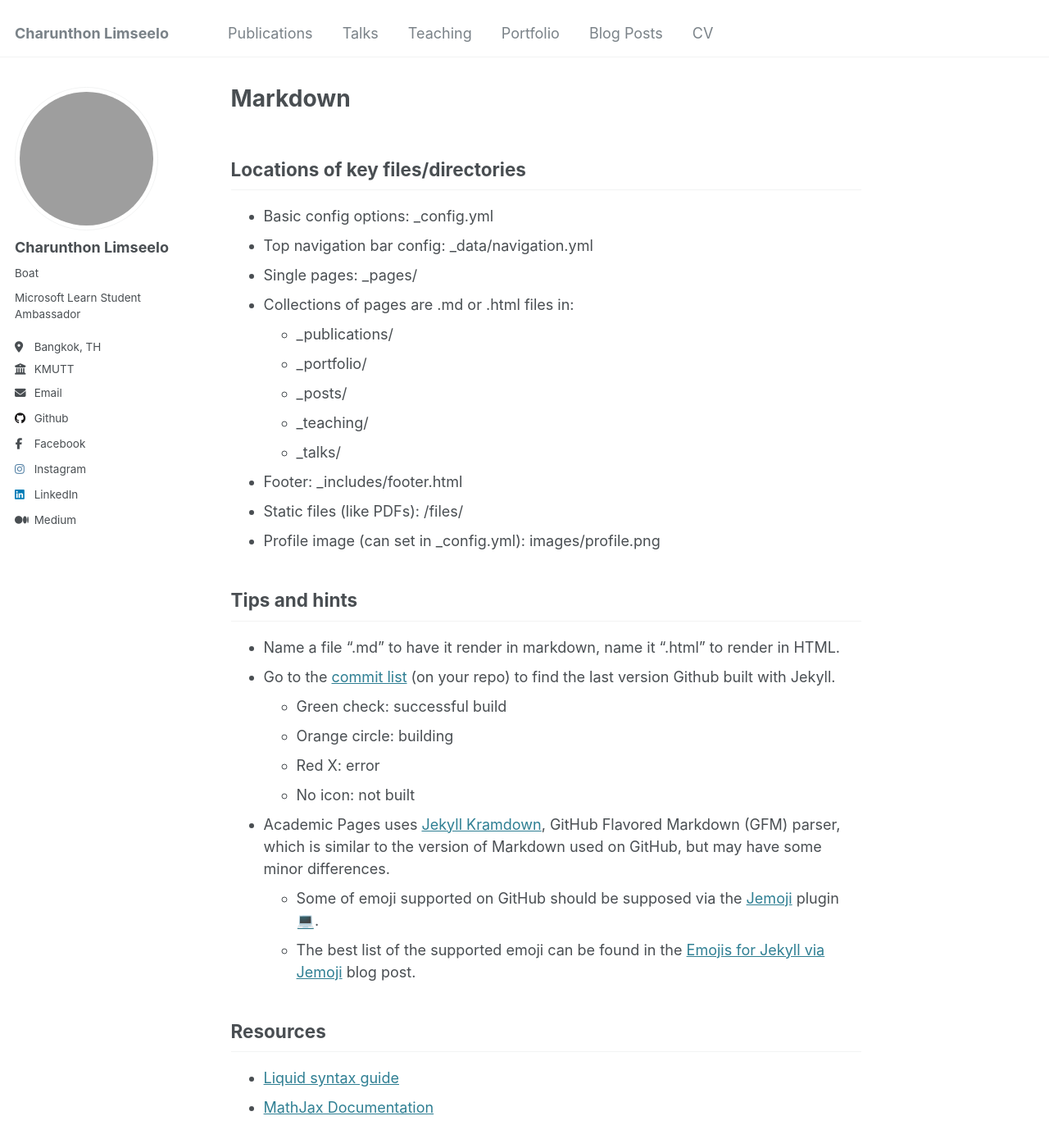
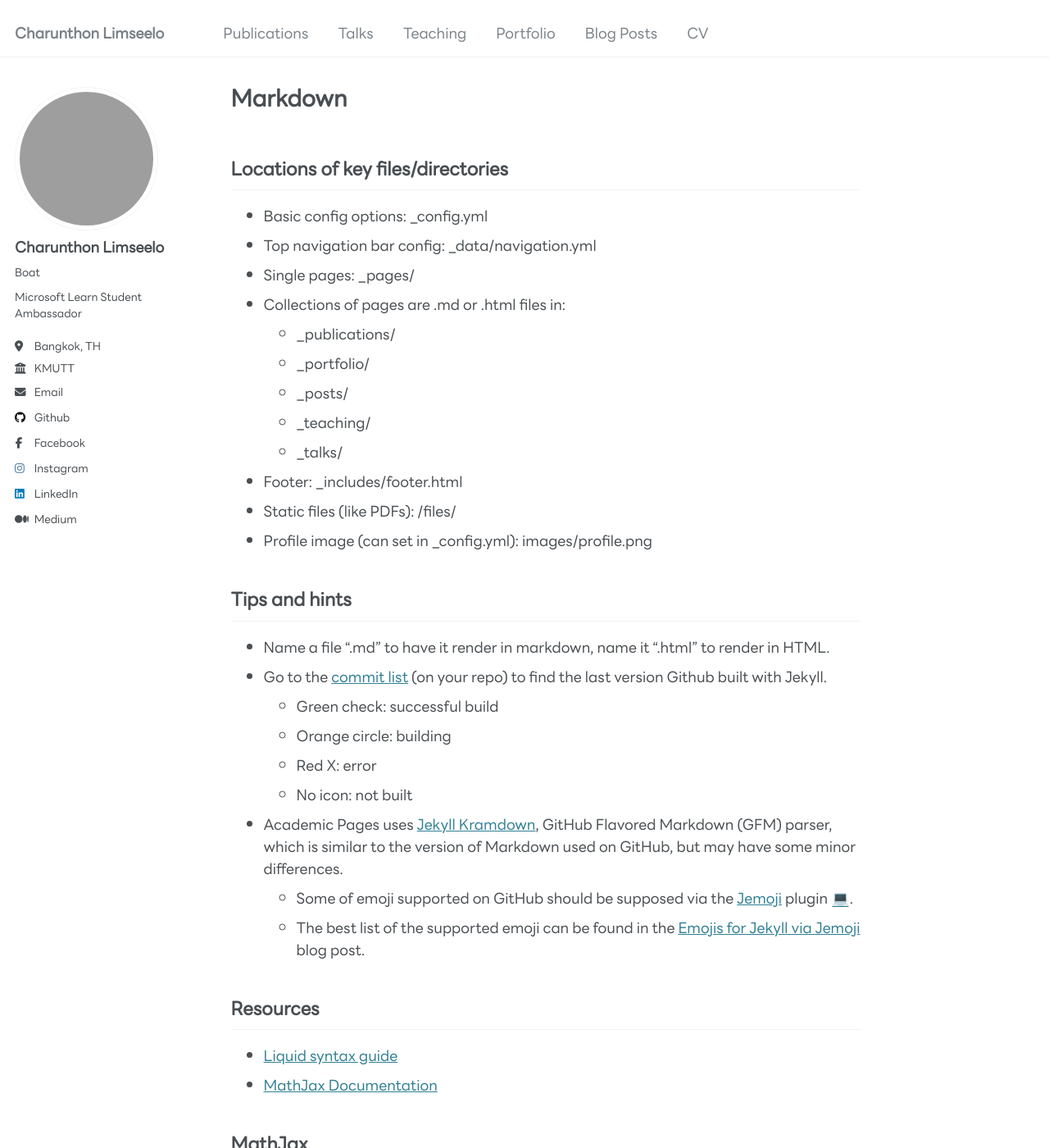
Before and after one commit to chrnthnkmutt/chrnthnkmutt.github.io, a Jekyll site: the page built from _pages/markdown.md, in a window 1280 px wide and 1400 px high. Shown: the whole window at 82% size. Built offline with Jekyll 4.4.1, drawn with Linux system fonts in a browser that asks for light colours; emoji names are drawn with the system emoji font; some web fonts are replaced; grey boxes are pictures that could not be loaded.

Commit message:
New Font

```diff
--- a/_includes/head/custom.html
+++ b/_includes/head/custom.html
@@ -31,6 +31,4 @@
 
 <!-- end custom head snippets -->
 
-<link rel="preconnect" href="https://fonts.googleapis.com">
-<link rel="preconnect" href="https://fonts.gstatic.com" crossorigin>
-<link href="https://fonts.googleapis.com/css2?family=IBM+Plex+Sans+Thai+Looped:wght@100;200;300;400;500;600;700&family=IBM+Plex+Sans+Thai:wght@100;200;300;400;500;600;700&display=swap" rel="stylesheet">
+<link rel="stylesheet" href="{{ base_path }}/assets/css/fonts.css">
--- a/_sass/_variables.scss
+++ b/_sass/_variables.scss
@@ -14,7 +14,7 @@
 
 /* system typefaces */
 $serif                      : Georgia, Times, serif;
-$sans-serif                 : "IBM Plex Sans Thai Looped", -apple-system, ".SFNSText-Regular", "San Francisco", "Roboto", "Segoe UI", "Helvetica Neue", "Lucida Grande", Arial, sans-serif;
+$sans-serif                 : "LINESeedSansTH", -apple-system, ".SFNSText-Regular", "San Francisco", "Roboto", "Segoe UI", "Helvetica Neue", "Lucida Grande", Arial, sans-serif;
 $monospace                  : Monaco, Consolas, "Lucida Console", monospace;
 
 /* sans serif typefaces */
--- /dev/null
+++ b/assets/css/fonts.css
@@ -0,0 +1,6 @@
+@font-face {
+    font-family: 'LINESeedSansTH';
+    src: url('/assets/webfonts/LINESeedSansTH_W_Rg.woff') format('woff');
+    font-weight: 400;
+    font-style: normal;
+}
```
Also changed, not shown: assets/webfonts/LINESeedSansTH_W_Bd.woff (added), assets/webfonts/LINESeedSansTH_W_He.woff (added), assets/webfonts/LINESeedSansTH_W_Rg.woff (added), assets/webfonts/LINESeedSansTH_W_Th.woff (added), assets/webfonts/LINESeedSansTH_W_XBd.woff (added).
